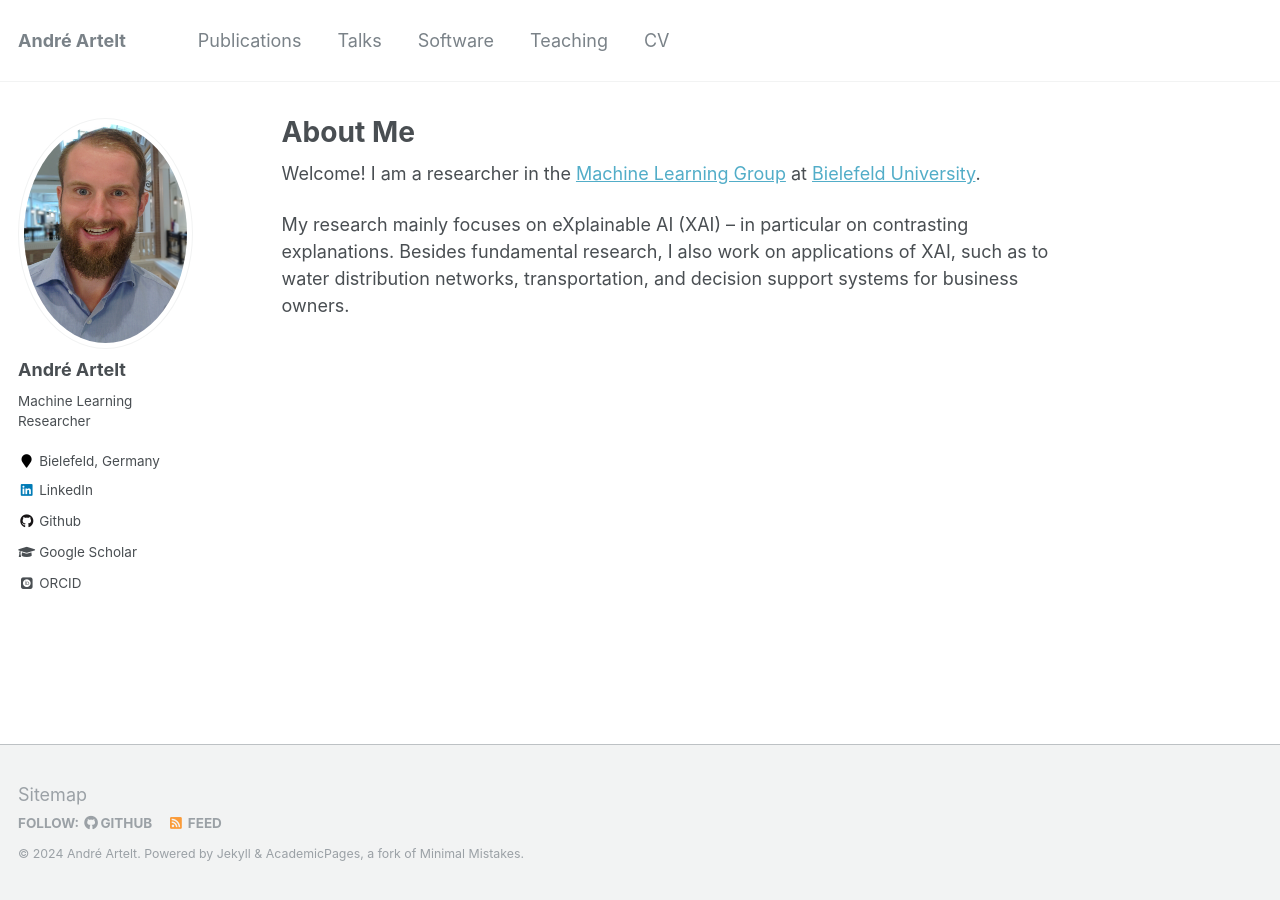
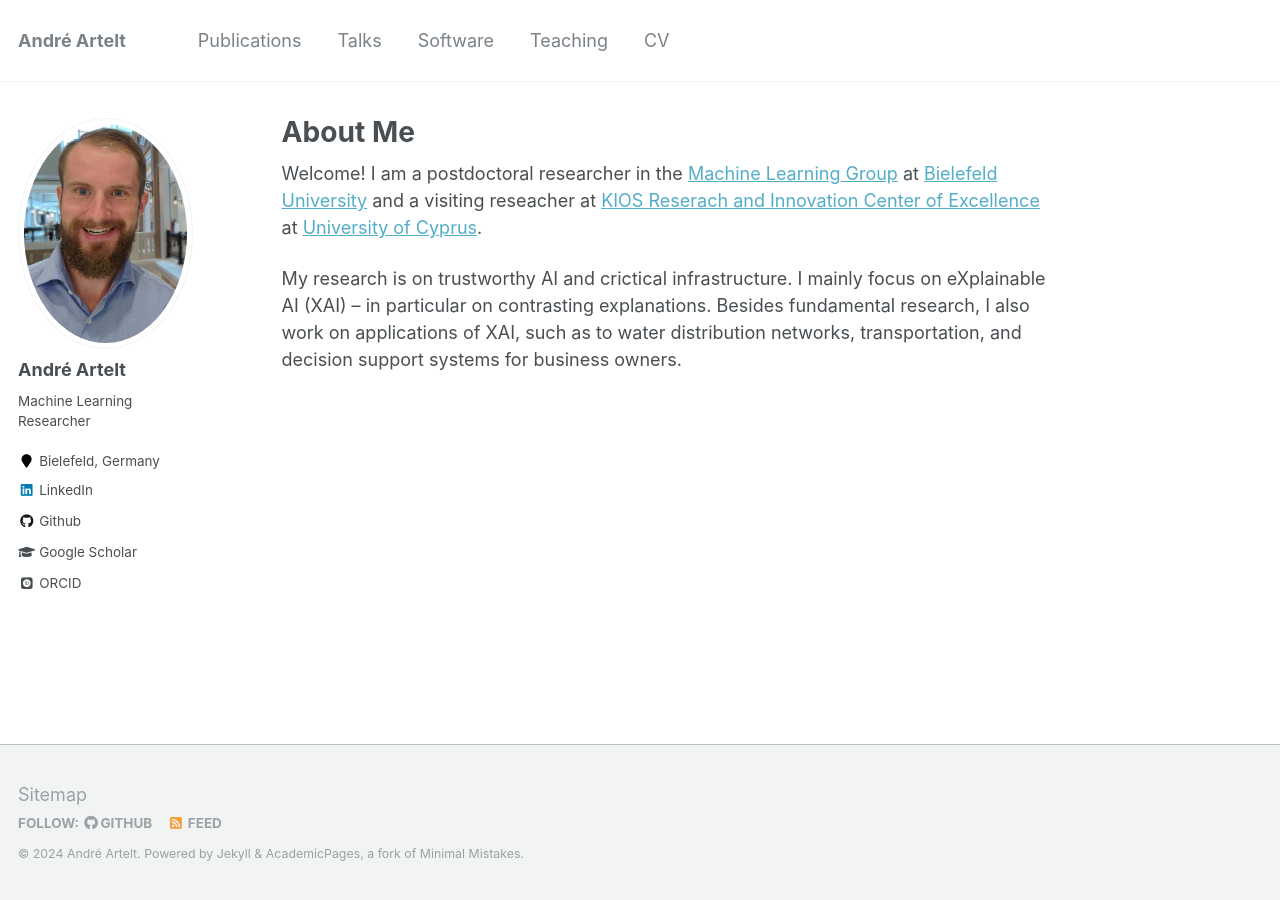
Before and after one commit to andreArtelt/andreArtelt.github.io, a Jekyll site: the page built from _pages/about.md, in a window 1280 px wide. Built offline with Jekyll 4.4.1, drawn with Linux system fonts in a browser that asks for light colours; some web fonts are replaced.

Commit message:
Update personal info

```diff
--- a/_pages/about.md
+++ b/_pages/about.md
@@ -8,6 +8,7 @@ redirect_from:
   - /about.html
 ---
 
-Welcome! I am a researcher in the [Machine Learning Group](https://hammer-lab.techfak.uni-bielefeld.de/doku.php) at [Bielefeld University](https://www.uni-bielefeld.de/).
+Welcome! I am a postdoctoral researcher in the [Machine Learning Group](https://hammer-lab.techfak.uni-bielefeld.de/doku.php) at [Bielefeld University](https://www.uni-bielefeld.de/) and a visiting reseacher at [KIOS Reserach and Innovation Center of Excellence](https://www.kios.ucy.ac.cy/) at [University of Cyprus](https://www.ucy.ac.cy/).
 
-My research mainly focuses on eXplainable AI (XAI) -- in particular on contrasting explanations. Besides fundamental research, I also work on applications of XAI, such as to water distribution networks, transportation, and decision support systems for business owners.
+My research is on trustworthy AI and crictical infrastructure.
+I mainly focus on eXplainable AI (XAI) -- in particular on contrasting explanations. Besides fundamental research, I also work on applications of XAI, such as to water distribution networks, transportation, and decision support systems for business owners.
```
